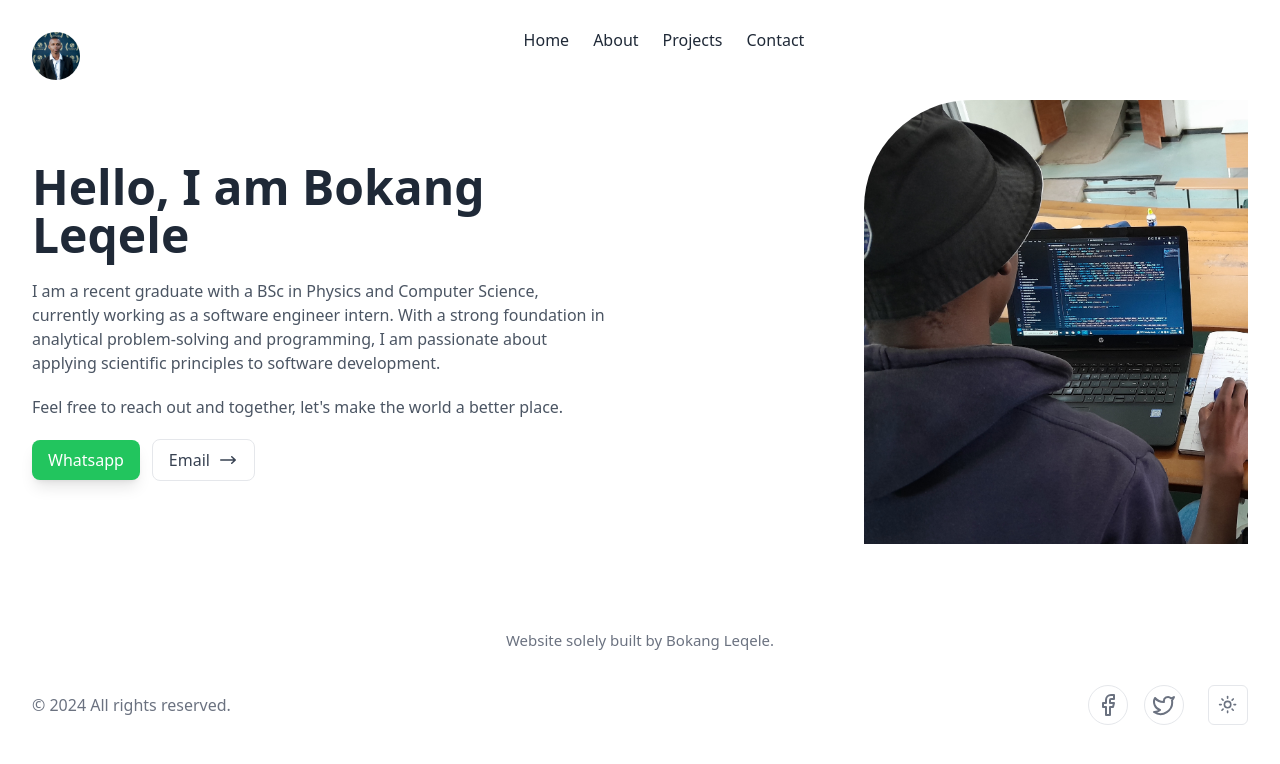
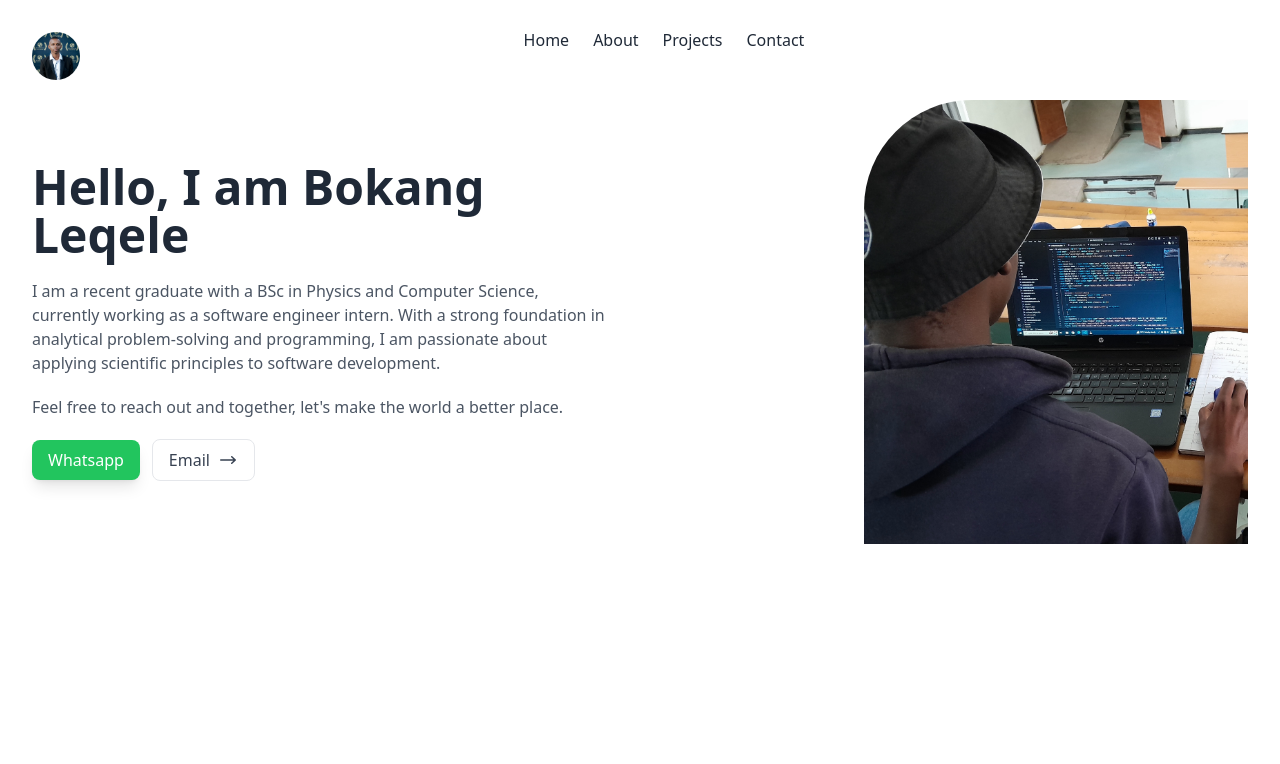
Before and after one commit to bokangleqele/My-Portfolio, a Next.js app: page / in a window 1280 px wide. Shown: the top 764 px of the page. Built offline with nearby package versions, Linux system fonts and the light colour scheme.

Commit message:
[Footer.tsx] modified to be smarter if you may

```diff
--- a/components/FrontEnd/Footer.tsx
+++ b/components/FrontEnd/Footer.tsx
@@ -1,46 +1,207 @@
 "use client";
 
-import { Facebook, Twitter } from "lucide-react";
+import { useState } from "react";
 import Link from "next/link";
-import { ModeToggle } from "./ModeToggle";
+import { menuIcons } from "./icons"; // Importing the icons
 
-export default function Footer() {
+// Define the types for the menu items
+type MenuItem = {
+  icon: React.ComponentType<React.SVGProps<SVGSVGElement>>; // Expecting a React component for the icon
+  href: string;
+};
+
+type FlowerMenuProps = {
+  menuItems: MenuItem[]; // List of menu items
+  iconColor?: string;
+  backgroundColor?: string;
+  animationDuration?: number;
+  togglerSize?: number;
+};
+
+// Menu Toggler component
+const MenuToggler = ({
+  isOpen,
+  onChange,
+  backgroundColor,
+  iconColor,
+  animationDuration,
+  togglerSize,
+  iconSize,
+}: {
+  isOpen: boolean;
+  onChange: () => void;
+  backgroundColor: string;
+  iconColor: string;
+  animationDuration: number;
+  togglerSize: number;
+  iconSize: number;
+}) => {
+  const lineHeight = iconSize * 0.1;
+  const lineWidth = iconSize * 0.8;
+  const lineSpacing = iconSize * 0.25;
+
   return (
-    <footer className="text-gray-500 bg-white dark:bg-slate-950  dark:text-white px-4 py-5 max-w-screen-xl mx-auto md:px-8">
-      <div className="max-w-lg sm:mx-auto sm:text-center">
-        <p className="leading-relaxed mt-2 text-[15px]">
-          Website solely built by Bokang Leqele.
-        </p>
-      </div>
+    <>
+      <input
+        id="menu-toggler"
+        type="checkbox"
+        checked={isOpen}
+        onChange={onChange}
+        className="absolute inset-0 z-10 m-auto cursor-pointer opacity-0"
+        style={{ width: togglerSize, height: togglerSize }}
+      />
+      <label
+        htmlFor="menu-toggler"
+        className="absolute inset-0 z-20 m-auto flex cursor-pointer items-center justify-center rounded-full transition-all"
+        style={{
+          backgroundColor,
+          color: iconColor,
+          transitionDuration: `${animationDuration}ms`,
+          width: togglerSize,
+          height: togglerSize,
+        }}
+      >
+        <span
+          className="relative flex flex-col items-center justify-center"
+          style={{ width: iconSize, height: iconSize }}
+        >
+          {[0, 1, 2].map((i) => (
+            <span
+              key={i}
+              className={`absolute bg-current transition-all ${
+                isOpen && i === 0
+                  ? "opacity-0"
+                  : isOpen
+                  ? `${i === 1 ? "rotate-45" : "-rotate-45"}`
+                  : ""
+              }`}
+              style={{
+                transitionDuration: `${animationDuration}ms`,
+                width: lineWidth,
+                height: lineHeight,
+                top: isOpen
+                  ? `calc(50% - ${lineHeight / 2}px)`
+                  : `calc(50% + ${(i - 1) * lineSpacing}px - ${lineHeight / 2}px)`,
+              }}
+            />
+          ))}
+        </span>
+      </label>
+    </>
+  );
+};
 
-      <div className="mt-8 items-center justify-between sm:flex">
-        <div className="mt-4 sm:mt-0">
-          &copy; 2024 All rights reserved.
-        </div>
-        <div className="mt-6 sm:mt-0 flex items-center space-x-6">
-          <ul className="flex items-center space-x-4">
-            <li className="w-10 h-10 border rounded-full flex items-center justify-center">
-              <Link href="https://www.facebook.com/bokang.leqele.5">
-                <Facebook />
-              </Link>
-            </li>
-            <li className="w-10 h-10 border rounded-full flex items-center justify-center">
-              <Link href="https://x.com/Left_Bkay_Left?t=Cl73eTzS9ckqeFYaXHfX7g&s=09">
-                <Twitter />
-              </Link>
-            </li>
-          </ul>
-          {/* Theme Toggle */}
-          <ModeToggle />
-        </div>
-      </div>
-      <style jsx>{`
-        .svg-icon path,
-        .svg-icon polygon,
-        .svg-icon rect {
-          fill: currentColor;
-        }
-      `}</style>
-    </footer>
+// Menu Item component
+const MenuItem = ({
+  item,
+  index,
+  isOpen,
+  iconColor,
+  backgroundColor,
+  animationDuration,
+  itemCount,
+  itemSize,
+  iconSize,
+}: {
+  item: MenuItem;
+  index: number;
+  isOpen: boolean;
+  iconColor: string;
+  backgroundColor: string;
+  animationDuration: number;
+  itemCount: number;
+  itemSize: number;
+  iconSize: number;
+}) => {
+  const Icon = item.icon; // Get the Icon component passed in
+
+  return (
+    <li
+      className={`absolute inset-0 m-auto transition-all ${isOpen ? "opacity-100" : "opacity-0"}`}
+      style={{
+        width: itemSize,
+        height: itemSize,
+        transform: isOpen
+          ? `rotate(${(270 / (itemCount - 1)) * index - 90}deg) translateX(-${itemSize + 30}px)`
+          : "none",
+        transitionDuration: `${animationDuration}ms`,
+      }}
+    >
+      <Link
+        href={item.href}
+        target="_blank"
+        rel="noopener noreferrer"
+        className={`flex h-full w-full items-center justify-center rounded-full opacity-60 transition-all duration-100 ${
+          isOpen ? "pointer-events-auto" : "pointer-events-none"
+        } group hover:scale-125 hover:opacity-100`}
+        style={{
+          backgroundColor,
+          color: iconColor,
+          transform: `rotate(-${(360 / itemCount) * index}deg)`,
+          transitionDuration: `${animationDuration}ms`,
+        }}
+      >
+        <Icon
+          className="transition-transform duration-200 group-hover:scale-125"
+          style={{ width: iconSize, height: iconSize }}
+        />
+      </Link>
+    </li>
+  );
+};
+
+// FlowerMenu component
+export default function FlowerMenu({
+  menuItems,
+  iconColor = "white",
+  backgroundColor = "rgba(255, 255, 255, 0.2)",
+  animationDuration = 500,
+  togglerSize = 40,
+}: FlowerMenuProps) {
+  const [isOpen, setIsOpen] = useState(false);
+  const itemCount = (menuItems || []).length;
+
+  const itemSize = togglerSize * 2;
+  const iconSize = Math.max(24, Math.floor(togglerSize * 0.6));
+
+  // Define your menu items
+ const items: MenuItem[] = [
+  { icon: menuIcons[0].icon, href: "https://wa.me/26663325395"  },
+  { icon: menuIcons[1].icon, href: "https://github.com/bokangleqele" },
+  { icon: menuIcons[2].icon, href: "https://www.linkedin.com/in/bokang-leqele-03a1882b1/" },
+  { icon: menuIcons[3].icon, href: "https://www.facebook.com/bokang.leqele.5" },
+
+];
+
+  return (
+       <nav
+      className="relative min-h-64 w-full sm:w-[35vw] sm:h-[8vh] h-auto flex justify-center items-center"
+    >
+      <MenuToggler
+        isOpen={isOpen}
+        onChange={() => setIsOpen(!isOpen)}
+        backgroundColor={backgroundColor}
+        iconColor={iconColor}
+        animationDuration={animationDuration}
+        togglerSize={togglerSize}
+        iconSize={iconSize}
+      />
+      <ul className="absolute inset-0 m-0 h-full w-full list-none p-0">
+        {(items || []).map((item, index) => (
+          <MenuItem
+            key={index}
+            item={item}
+            index={index}
+            isOpen={isOpen}
+            iconColor={iconColor}
+            backgroundColor={backgroundColor}
+            animationDuration={animationDuration}
+            itemCount={itemCount}
+            itemSize={itemSize}
+            iconSize={iconSize}
+          />
+        ))}
+      </ul>
+    </nav>
   );
 }
--- /dev/null
+++ b/components/FrontEnd/icons.ts
@@ -0,0 +1,22 @@
+// icons.ts
+import { FaHome, FaUser, FaCog, FaWhatsapp,FaGithub,FaTwitter, FaFacebook, FaLinkedin } from "react-icons/fa";  // Importing icons from react-icons library
+
+export const menuIcons = [
+  {
+    icon: FaWhatsapp,
+    href: "https://wa.me/26663325395",
+  },
+  {
+    icon: FaGithub,
+    href: "https://github.com/bokangleqele",
+  },
+  {
+    icon: FaLinkedin,
+    href: "https://www.linkedin.com/in/bokang-leqele-03a1882b1/",
+  },
+  {
+    icon: FaFacebook,
+    href: "https://www.facebook.com/bokang.leqele.5",
+  },
+
+];
--- a/package.json
+++ b/package.json
@@ -20,6 +20,7 @@
     "next-themes": "^0.3.0",
     "react": "^18.3.1",
     "react-dom": "^18.3.1",
+    "react-icons": "^5.4.0",
     "tailwind-merge": "^2.5.4",
     "zustand": "^5.0.0-rc.2"
   },
```
Also changed, not shown: 1 other file (tests, documents, lock files or other folders).
